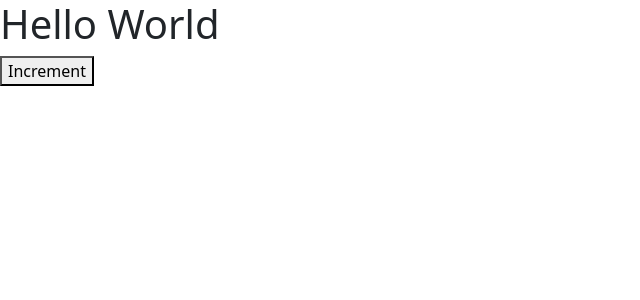
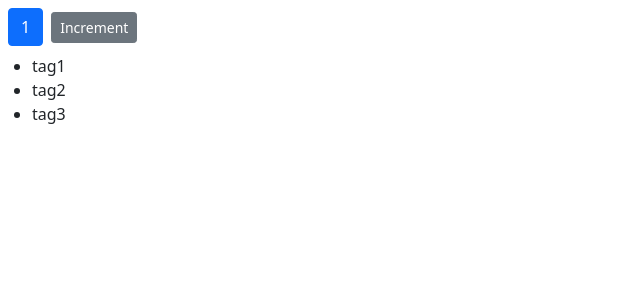
Before and after one commit to jvckmorvn/shopping-cart, a React (Create React App) app: page / in a window 1280 px wide. Shown: the top 300 px of the page, without its empty margins (0-640 px from the left). Built offline with nearby package versions, Linux system fonts and the light colour scheme.

Commit message:
Implemented list and buttons

```diff
--- a/src/components/counter.jsx
+++ b/src/components/counter.jsx
@@ -1,13 +1,34 @@
-import React, { Component } from 'react';
+import React, { Component } from "react";
 
 class Counter extends Component {
+  state = {
+    count: 1,
+    tags: ["tag1", "tag2", "tag3"],
+  };
+
   render() {
     return (
       <React.Fragment>
-        <h1>Hello World</h1>
-        <button>Increment</button>
+        <span className={this.getButtonClasses()}>{this.formatCount()}</span>
+        <button className="btn btn-secondary btn-sm">Increment</button>
+        <ul>
+          {this.state.tags.map((tag) => (
+            <li key={tag}>{tag}</li>
+          ))}
+        </ul>
       </React.Fragment>
     );
+  }
+
+  getButtonClasses() {
+    let classes = "btn m-2 btn-";
+    classes += this.state.count === 0 ? "warning" : "primary";
+    return classes;
+  }
+
+  formatCount() {
+    const { count } = this.state;
+    return count === 0 ? "Zero" : count;
   }
 }
 
```
